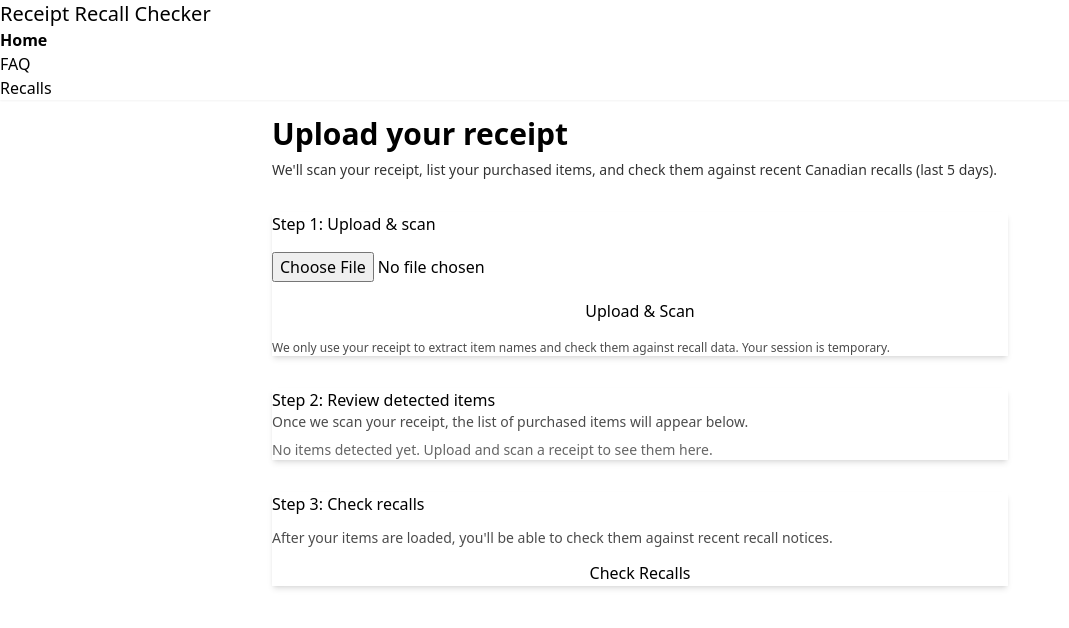
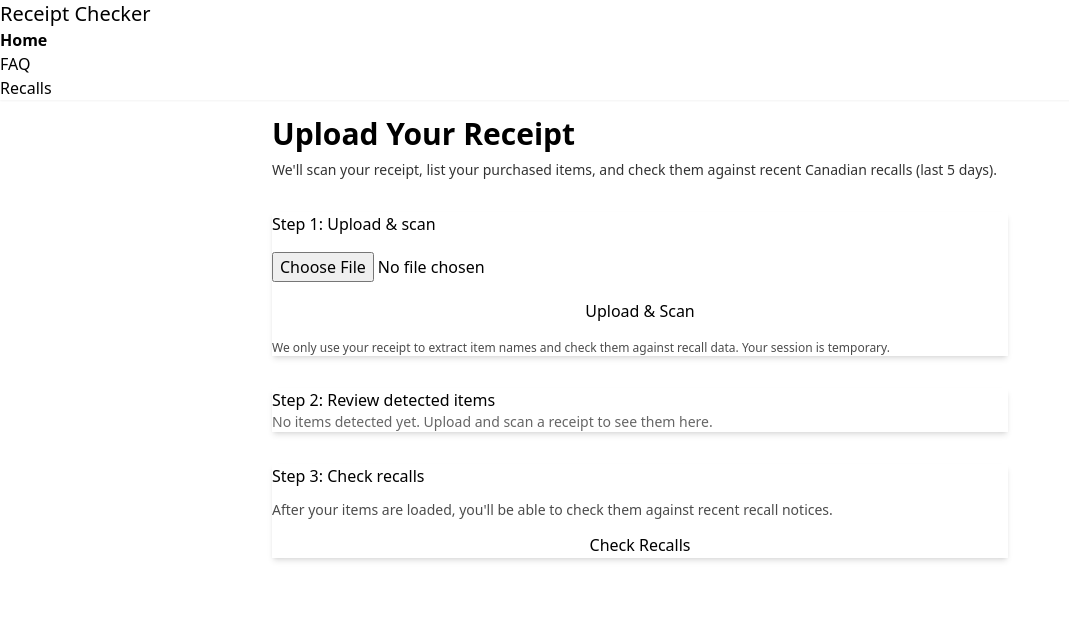
Before and after one commit to bhat0155/receipt-check-Frontend, a React (Vite) app in the folder receipt-frontend/: page / in a window 1280 px wide. Shown: the top 628 px of the page, without its empty margins (0-1069 px from the left). Built offline with nearby package versions, Linux system fonts and the light colour scheme.

Commit message:
added developer info in FAQ

```diff
--- a/receipt-frontend/src/App.tsx
+++ b/receipt-frontend/src/App.tsx
@@ -13,7 +13,7 @@ function App() {
         <div className="navbar bg-base-100 shadow-sm">
           <div className="flex-1">
             <Link to="/" className="btn btn-ghost normal-case text-xl">
-              Receipt Recall Checker
+              Receipt Checker
             </Link>
           </div>
           <div className="flex-none">
--- a/receipt-frontend/src/pages/FAQPage.tsx
+++ b/receipt-frontend/src/pages/FAQPage.tsx
@@ -62,7 +62,7 @@ function FAQPage() {
         </div>
         <div className="collapse-content">
           <p className="text-sm opacity-80">
-           <a href="https://recalls-rappels.canada.ca/en" target="_blank">Click me!</a>
+           <a href="https://recalls-rappels.canada.ca/en" target="_blank">https://recalls-rappels.canada.ca/en</a>
           </p>
         </div>
       </div>
@@ -78,6 +78,21 @@ function FAQPage() {
           </p>
         </div>
       </div>
+
+      <div className="collapse collapse-arrow bg-base-100 shadow">
+        <input type="checkbox" />
+        <div className="collapse-title text-lg font-medium">
+          Developer Information / Contact
+        </div>
+        <div className="collapse-content">
+          <p className="text-sm opacity-80">
+        <a href="https:ekamsingh.ca" target="_blank">Ekam Singh Bhatia</a>
+
+          </p>
+        </div>
+      </div>
+
+
     </div>
 
 
--- a/receipt-frontend/src/pages/Homepage.tsx
+++ b/receipt-frontend/src/pages/Homepage.tsx
@@ -130,7 +130,7 @@ function HomePage() {
 
       {/* Intro */}
       <section>
-        <h1 className="text-3xl font-bold mb-2">Upload your receipt</h1>
+        <h1 className="text-3xl font-bold mb-2">Upload Your Receipt</h1>
         <p className="text-sm opacity-80">
           We&apos;ll scan your receipt, list your purchased items, and check them
           against recent Canadian recalls (last 5 days).
@@ -189,11 +189,6 @@ function HomePage() {
       <section className="card bg-base-100 shadow-md">
         <div className="card-body">
           <h2 className="card-title">Step 2: Review detected items</h2>
-
-          <p className="text-sm opacity-70 mb-2">
-            Once we scan your receipt, the list of purchased items will appear
-            below.
-          </p>
 
           {/* If we have real items, show them. Otherwise, show placeholder text */}
           {purchasedItems.length > 0 ? (
```
